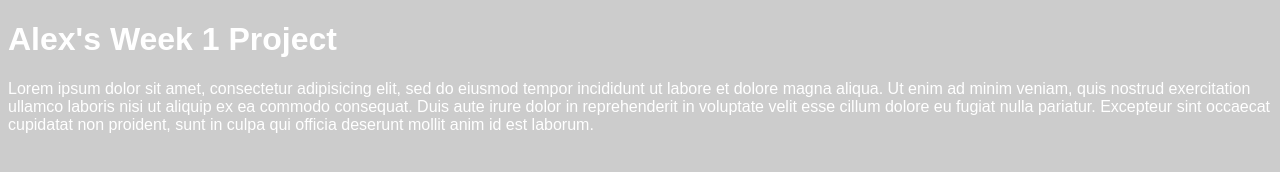
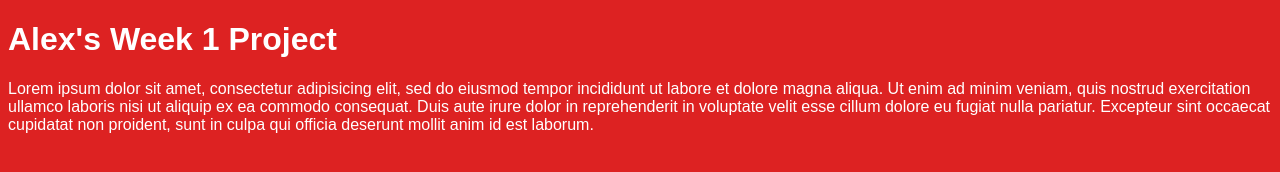
Before and after one commit to alcchei/alcchei.github.io, a plain HTML site: page Unit_1/index.html in a window 1280 px wide. Drawn offline with Linux system fonts and the light colour scheme.

Commit message:
changed bg color

```diff
--- a/Unit_1/css/style.css
+++ b/Unit_1/css/style.css
@@ -1,5 +1,5 @@
 body {
 	color: white;
-	background-color: #cccccc;
+	background-color: #dd2222;
 	font-family: Arial, sans-serif;
 }
```
